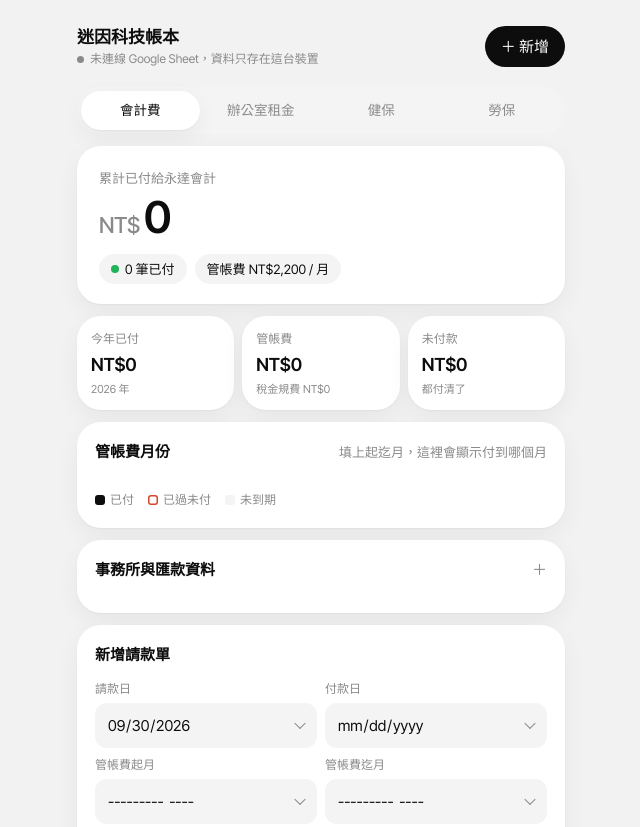
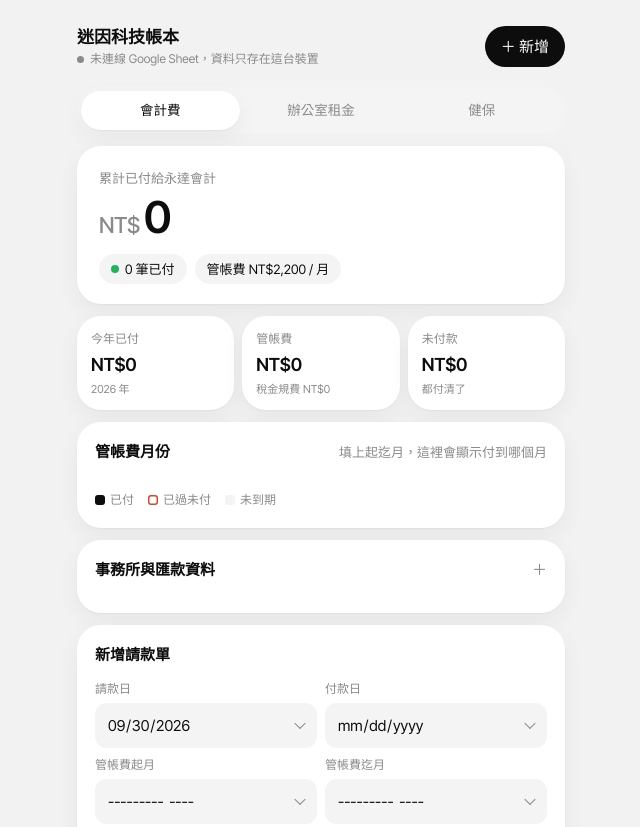
Before and after one commit to syuanc221/accounting-fees, a plain HTML site: page index.html in a window 1280 px wide. Shown: the top 827 px of the page, without its empty margins (319-959 px from the left). Drawn offline with Linux system fonts and the light colour scheme.

Commit message:
Add files via upload

```diff
--- a/index.html
+++ b/index.html
@@ -11,7 +11,7 @@
 <meta name="description" content="迷因科技有限公司的會計費與辦公室租金紀錄，同步 Google Sheet。">
 <meta property="og:type" content="website">
 <meta property="og:title" content="迷因科技帳本">
-<meta property="og:description" content="會計費・租金・健保・勞保，一頁記清楚">
+<meta property="og:description" content="會計費・租金・健保，一頁記清楚">
 <meta property="og:url" content="https://syuanc221.github.io/accounting-fees/">
 <meta property="og:image" content="https://syuanc221.github.io/accounting-fees/og.png">
 <meta property="og:image:width" content="1200">
@@ -138,7 +138,7 @@ input:focus,select:focus{outline:1.5px solid var(--ink)}
 .sdot.ok{background:var(--good)}
 .sdot.err{background:var(--bad)}
 a.btn{text-decoration:none;display:inline-block}
-.tabs{display:grid;grid-template-columns:repeat(4,1fr);gap:2px;background:var(--chip);border-radius:999px;padding:4px}
+.tabs{display:grid;grid-template-columns:repeat(3,1fr);gap:2px;background:var(--chip);border-radius:999px;padding:4px}
 .tabs button{font:inherit;font-size:13.5px;font-weight:500;white-space:nowrap;border:0;border-radius:999px;padding:9px 4px;background:transparent;color:var(--sub);cursor:pointer}
 .tabs button[aria-selected="true"]{background:var(--card);color:var(--ink);box-shadow:var(--shadow)}
 
@@ -183,7 +183,6 @@ input[type=date]::-webkit-date-and-time-value,input[type=month]::-webkit-date-an
     <button type="button" role="tab" id="tab-acct" data-tab="acct" aria-selected="true">會計費</button>
     <button type="button" role="tab" id="tab-rent" data-tab="rent" aria-selected="false">辦公室租金</button>
     <button type="button" role="tab" id="tab-nhi" data-tab="nhi" aria-selected="false">健保</button>
-    <button type="button" role="tab" id="tab-labor" data-tab="labor" aria-selected="false">勞保</button>
   </nav>
 
   <section class="card hero" aria-label="累計">
@@ -254,9 +253,6 @@ const CFG={
   nhi:{name:'健保',hero:'累計已繳健保費',rate:2171,step:1,monthly:true,cats:['健保費','滯納金','其他'],main:'健保費',
     covTitle:'健保費月份',from:'計費月份（起）',to:'計費月份（迄）',formNew:'新增健保繳款單',
     info:'健保署資料',rows:[['單位','衛福部中央健康保險署 北區業務組'],['洽詢','(03)4339111 轉 2036 張小姐'],['每月保費','2025 年 NT$2,073・2026 年起 NT$2,171'],['繳費期限','次月月底；逾期約 15 天後加徵滯納金'],['繳費方式','繳款單 QR code、超商、ATM（帳號每期不同，見繳款單）']]},
-  labor:{name:'勞保',hero:'累計已繳勞保費',rate:0,step:1,monthly:true,cats:['勞保費','勞退','職災','滯納金','其他'],main:'勞保費',
-    covTitle:'勞保費月份',from:'計費月份（起）',to:'計費月份（迄）',formNew:'新增勞保繳款單',
-    info:'勞保局資料',rows:[['單位','勞動部勞工保險局'],['繳費期限','次月月底'],['繳費方式','繳款單、超商、ATM（見繳款單）']]},
 };
 let all=[],editingId=null,sync=null,tab='acct';
 function lsGet(k){try{return JSON.parse(localStorage.getItem(k)||'null');}catch(e){return null;}}
```
